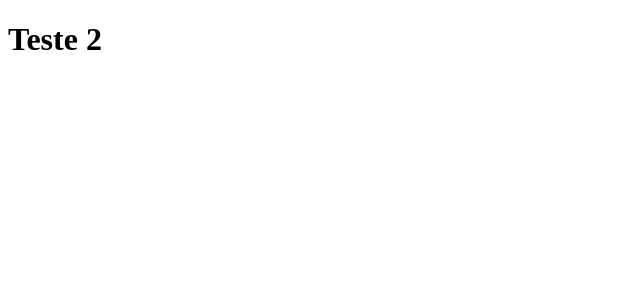
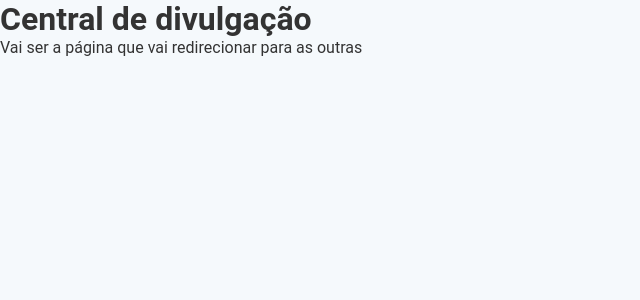
Before and after one commit to vandercbl/central-redirect, a React (Create React App) app: page /centro-de-divulgacao in a window 1280 px wide. Shown: the top 300 px of the page, without its empty margins (0-640 px from the left). Built offline with nearby package versions, Linux system fonts and the light colour scheme.

Commit message:
Configuração inicial de stilo e rotas

```diff
--- a/package.json
+++ b/package.json
@@ -8,7 +8,9 @@
     "@testing-library/user-event": "^13.2.1",
     "react": "^17.0.2",
     "react-dom": "^17.0.2",
+    "react-router-dom": "^6.2.2",
     "react-scripts": "5.0.0",
+    "styled-components": "^5.3.5",
     "web-vitals": "^2.1.0"
   },
   "scripts": {
--- a/src/App.jsx
+++ b/src/App.jsx
@@ -1,7 +1,16 @@
 import React from 'react'
+import { ThemeProvider } from 'styled-components'
+import GlobalStyle from './styles/global'
+import Theme from './styles/theme'
+import MainRoutes from './routes'
 
 function App() {
-	return <h1>Teste 2</h1>
+	return (
+		<ThemeProvider theme={Theme}>
+			<GlobalStyle />
+			<MainRoutes />
+		</ThemeProvider>
+	)
 }
 
 export default App
--- /dev/null
+++ b/src/pages/DivulgationCenter/index.jsx
@@ -0,0 +1,12 @@
+import React from 'react'
+
+function DivulgationCenter() {
+	return (
+		<>
+			<h1>Central de divulgação</h1>
+			<p>Vai ser a página que vai redirecionar para as outras</p>
+		</>
+	)
+}
+
+export default DivulgationCenter
--- /dev/null
+++ b/src/pages/Home/index.jsx
@@ -0,0 +1,12 @@
+import React from 'react'
+
+function Home() {
+	return (
+		<>
+			<h1>Home</h1>
+			<p>Texto home</p>
+		</>
+	)
+}
+
+export default Home
--- /dev/null
+++ b/src/routes/index.jsx
@@ -0,0 +1,16 @@
+import React from 'react'
+import { BrowserRouter, Routes, Route } from 'react-router-dom'
+
+import Home from '../pages/Home'
+import DivulgationCenter from '../pages/DivulgationCenter'
+
+export default function MainRoutes() {
+	return (
+		<BrowserRouter>
+			<Routes>
+				<Route exact path="/" element={<Home />} />
+				<Route path="/centro-de-divulgacao" element={<DivulgationCenter />} />
+			</Routes>
+		</BrowserRouter>
+	)
+}
--- /dev/null
+++ b/src/styles/global.js
@@ -0,0 +1,111 @@
+import { createGlobalStyle } from 'styled-components'
+
+export default createGlobalStyle`
+*{
+	padding: 0;
+	margin: 0;
+	box-sizing: border-box;
+}
+
+body {
+	background: #F5F9FC;
+	color: #333;
+	-webkit-font-smoothing: antialiased;
+}
+
+body, #root {
+	display: flex;
+	flex-direction: column;
+}
+
+#root {
+	height: auto;
+	min-height: 100vh;
+
+	@media (min-width: 768px){
+		min-height: 100vh;
+	}
+}
+
+footer {
+	margin-top: auto;
+}
+
+body, input, button, select {
+	font-family: 'Roboto', sans-serif;
+	font-size: 16px;
+	color: #333;
+	border-radius: 10px;
+}
+
+button {
+	cursor: pointer;
+	border: 0;
+	background: ${(props) => props.theme.secundaryColor};
+	color: #fff;
+	padding: 8px 16px;
+	border-radius: 10px;
+	transition: all 0.3s;
+
+	&:hover {
+		background: ${(props) => props.theme.secundaryColorHover};
+	}
+	&:active {
+		outline: none;
+	}
+
+	&:disabled {
+		background: #ccc;
+		opacity: 0.5
+	}
+
+
+}
+
+h2 {
+	font-weight: 500;
+	font-size: 1.8rem;
+	margin: 16px 0;
+}
+
+.container {
+	max-width: 1300px;
+	padding: 16px;
+	margin: 0 auto;
+	/* display: flex;
+	width: 100%; */
+	position: relative;
+}
+
+.field {
+		display: flex;
+		flex-direction: column;
+		position: relative;
+		width: 100%;
+		padding-bottom: 20px;
+		margin-bottom: 8px;
+
+		span {
+			position: absolute;
+			font-size: 0.7rem;
+			bottom: 0;
+			color: #dc2525;
+		}
+
+		label {
+			margin-bottom: 4px;
+			font-weight: 500;
+			padding-left: 4px;
+		}
+
+		input,
+		select {
+			border: 0;
+			background: #fff;
+			padding: 8px;
+			border: 1px solid #dedede;
+			height: 38px;
+			font-size: 1rem;
+		}
+	}
+`
--- /dev/null
+++ b/src/styles/theme.js
@@ -0,0 +1,5 @@
+export default {
+	primaryColor: '#722787',
+	secundaryColor: '#b80070',
+	secundaryColorHover: '#880153',
+}
```
Also changed, not shown: 1 other file (tests, documents, lock files or other folders).
